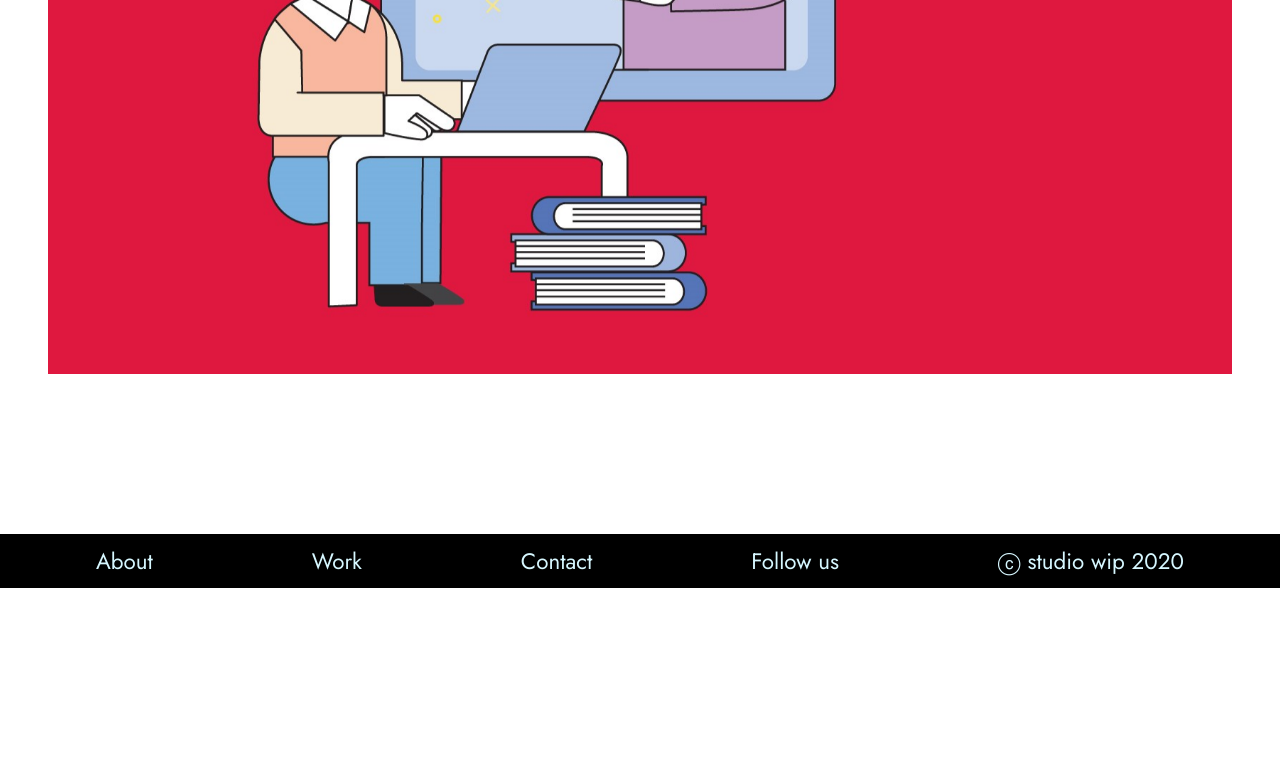
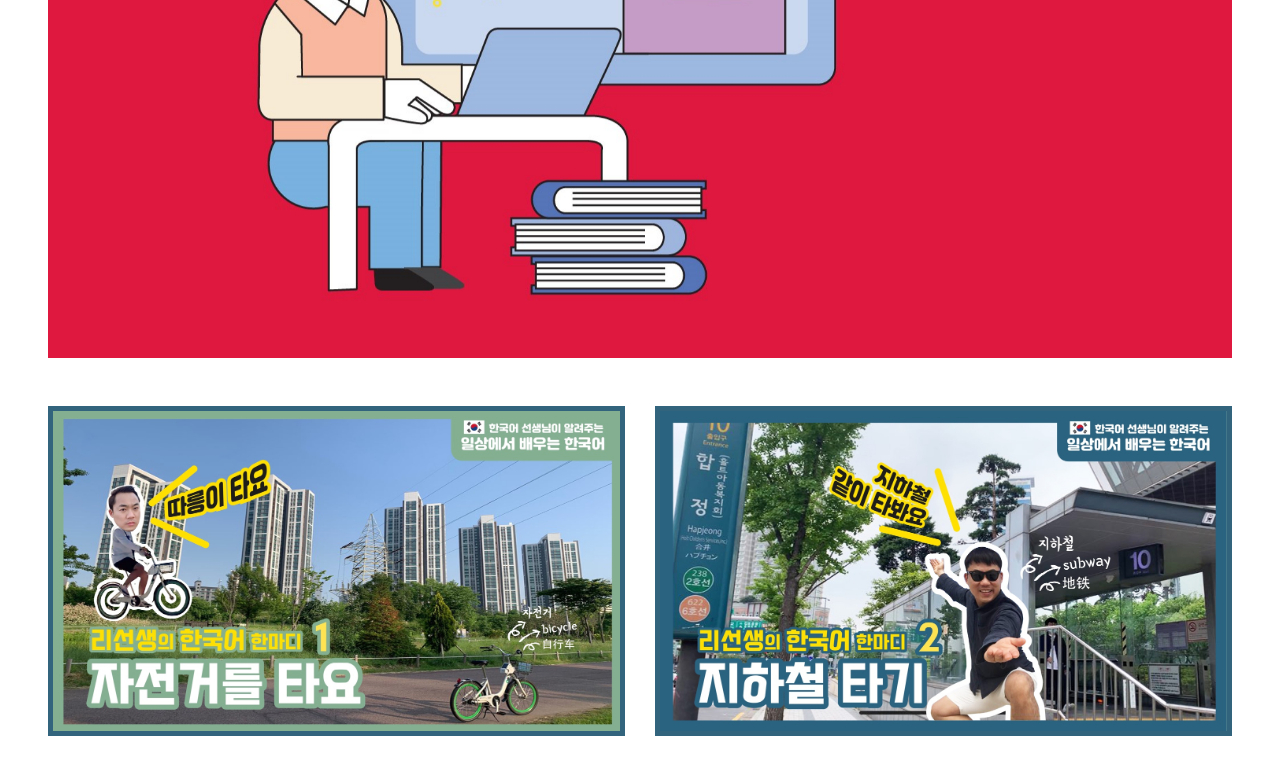
Before and after one commit to SangYong-Jeong/bold-project, a React (Create React App) app: page / in a window 1280 px wide. Shown: the part 564-1328 px from the top of the page. Before the commit the page ends 1152 px from the top, so only its background shows below. Built offline with nearby package versions, Linux system fonts and the light colour scheme.

Commit message:
Main Page 구조 완성

```diff
--- /dev/null
+++ b/src/assets/css/masonry.css
@@ -0,0 +1,18 @@
+.my-masonry-grid {
+  margin-top: 3em;
+  display: flex;
+  margin-left: -30px; /* gutter size offset */
+  width: auto;
+}
+.my-masonry-grid_column {
+  padding-left: 30px; /* gutter size */
+  background-clip: padding-box;
+}
+
+/* Style your items */
+.my-masonry-grid_column > div {
+  /* change div to reference your elements you put in <Masonry> */
+  background: #32647d;
+  margin-bottom: 30px;
+  padding: 5px;
+}
--- a/src/components/common/TopButtonCp.js
+++ b/src/components/common/TopButtonCp.js
@@ -9,8 +9,8 @@ const StyledTopButton = styled.div`
   align-items: flex-start;
   width: 60px;
   height: 75px;
-  right: 200px;
-  bottom: 0;
+  right: 100px;
+  bottom: 100px;
   background-color: #1f2326;
   color: #fcfcfc;
   font-family: ${font.en}, ${font.serif};
--- a/src/components/main/MasonryCp.js
+++ b/src/components/main/MasonryCp.js
@@ -1,7 +1,57 @@
 import React from 'react';
+import Masonry from 'react-masonry-css';
+
+import '../../assets/css/masonry.css';
+import img1 from '../../assets/img/1-etcPf.jpg';
+import img2 from '../../assets/img/2-etcPf.jpg';
+import img3 from '../../assets/img/3-design.jpg';
+import img4 from '../../assets/img/11-design.jpg';
+import img5 from '../../assets/img/5-design.jpg';
+import img6 from '../../assets/img/5-etcPf.jpg';
+import img7 from '../../assets/img/6-etcPf.jpg';
+import img8 from '../../assets/img/7-etcPf.jpg';
+import img9 from '../../assets/img/7-design.jpg';
+import img10 from '../../assets/img/8-etcPf.jpg';
 
 const MasonryCp = () => {
-  return <div></div>;
+  return (
+    <Masonry
+      breakpointCols={2}
+      className="my-masonry-grid"
+      columnClassName="my-masonry-grid_column"
+    >
+      <div>
+        <img src={img1} alt="img" className="w-100" />
+      </div>
+      <div>
+        <img src={img2} alt="img" className="w-100" />
+      </div>
+      <div>
+        <img src={img3} alt="img" className="w-100" />
+      </div>
+      <div>
+        <img src={img4} alt="img" className="w-100" />
+      </div>
+      <div>
+        <img src={img5} alt="img" className="w-100" />
+      </div>
+      <div>
+        <img src={img6} alt="img" className="w-100" />
+      </div>
+      <div>
+        <img src={img7} alt="img" className="w-100" />
+      </div>
+      <div>
+        <img src={img8} alt="img" className="w-100" />
+      </div>
+      <div>
+        <img src={img9} alt="img" className="w-100" />
+      </div>
+      <div>
+        <img src={img10} alt="img" className="w-100" />
+      </div>
+    </Masonry>
+  );
 };
 
 export default MasonryCp;
--- a/src/pages/MainPage.js
+++ b/src/pages/MainPage.js
@@ -1,18 +1,15 @@
 import React from 'react';
-import styled, { PageWrapper } from '../style';
+import { PageWrapper } from '../style';
 
 import SwiperCp from '../components/main/SwiperCp';
-
-const MainPageWrapper = styled(PageWrapper)`
-  margin-bottom: 8em;
-  margin-top: 1em;
-`;
+import MasonryCp from '../components/main/MasonryCp';
 
 const MainPage = () => {
   return (
-    <MainPageWrapper>
+    <PageWrapper>
       <SwiperCp />
-    </MainPageWrapper>
+      <MasonryCp />
+    </PageWrapper>
   );
 };
 
```
